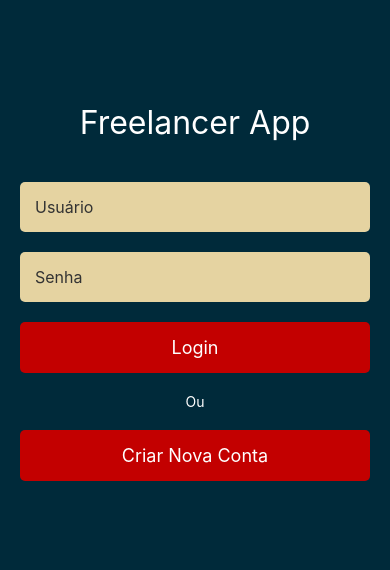
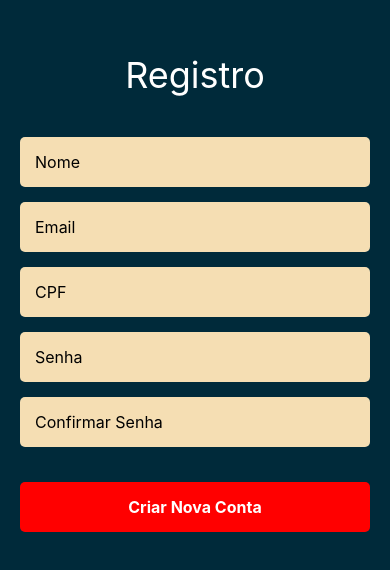
Before and after one commit to nicolasSouza2504/freelancerapp-front, a React Native app: screen /Register in a window 390 px wide. Shown: the part 130-700 px from the top of the page. Built offline with nearby package versions, Linux system fonts and the light colour scheme.

Commit message:
First screems app

```diff
--- a/src/screems/App.tsx
+++ b/src/screems/App.tsx
@@ -3,6 +3,7 @@ import {SafeAreaView, Text, TextInput} from 'react-native';
 import { NavigationContainer } from '@react-navigation/native';
 import { createNativeStackNavigator } from '@react-navigation/native-stack';
 import LoginScreen from './LoginScreen';
+import RegisterScreen from './RegisterScreen';
 
 const Stack = createNativeStackNavigator();
 
@@ -11,6 +12,7 @@ function App(): React.JSX.Element  {
     <NavigationContainer>
       <Stack.Navigator initialRouteName="Login">
         <Stack.Screen  options={{ headerShown: false }} name="Login" component={LoginScreen}/>
+        <Stack.Screen  options={{ headerShown: false }} name="Register" component={RegisterScreen}/>
       </Stack.Navigator>
     </NavigationContainer>
   );
--- a/src/screems/LoginScreen.tsx
+++ b/src/screems/LoginScreen.tsx
@@ -1,8 +1,10 @@
 import React, { useState } from 'react';
 import { View, Text, TextInput, TouchableOpacity} from 'react-native';
 import { SafeAreaView } from 'react-native-safe-area-context';
-import styles from '../styles/LoginStyle'
 import UserModel from '../models/UserModel';
+import { useNavigation } from '@react-navigation/native';
+import { StyleSheet } from "react-native";
+
 
 const LoginScreen: React.FC = () => {
 
@@ -10,6 +12,11 @@ const LoginScreen: React.FC = () => {
   const [validLogin, setValidLogin] = useState(true);
   const [textError, setErrorText] = useState('');
 
+  const navigator = useNavigation();
+
+  function handleRegister() {
+    navigator.navigate('Register');
+  }
   function handleLogin(): void {
 
     setValidLogin(validateUser());
@@ -65,7 +72,7 @@ const LoginScreen: React.FC = () => {
         <Text style={styles.separatorText}>Ou</Text>
         <View style={styles.separator} />
       </View>
-      <TouchableOpacity style={styles.registerButton}>
+      <TouchableOpacity style={styles.registerButton} onPress={handleRegister}>
         <Text style={styles.registerButtonText}>Criar Nova Conta</Text>
       </TouchableOpacity>
           {!validLogin && (
@@ -77,4 +84,77 @@ const LoginScreen: React.FC = () => {
   );
 };
 
+
+const styles =  StyleSheet.create({
+  container: {
+    flex: 1,
+    backgroundColor: '#002A3A',
+    justifyContent: 'center',
+    alignItems: 'center',
+    padding: 20,
+  },
+  title: {
+    fontSize: 32,
+    color: '#fff',
+    marginBottom: 40,
+  },
+  input: {
+    width: '100%',
+    backgroundColor: '#E5D3A1',
+    padding: 15,
+    borderRadius: 5,
+    marginBottom: 20,
+    fontSize: 16,
+    color: '#333',
+  },
+  button: {
+    width: '100%',
+    backgroundColor: '#C30000',
+    padding: 15,
+    borderRadius: 5,
+    alignItems: 'center'
+  },
+  buttonText: {
+    color: '#fff',
+    fontSize: 18,
+  },
+  separatorContainer: {
+    flexDirection: 'row',
+    alignItems: 'center',
+    marginVertical: 20,
+  },
+  separator: {
+    flex: 1,
+    height: 1,
+    backgroundColor: '#fff',
+  },
+  separatorText: {
+    marginHorizontal: 10,
+    color: '#fff',
+  },
+  registerButton: {
+    width: '100%',
+    backgroundColor: '#C30000',
+    padding: 15,
+    borderRadius: 5,
+    alignItems: 'center',
+  },
+  registerButtonText: {
+    color: '#fff',
+    fontSize: 18,
+  },
+  validationMessageContainer: {
+    width: '100%',
+    padding: 15,
+    borderRadius: 5,
+    backgroundColor: '#FFCDD2',
+    alignItems: 'center',
+    marginTop: 20,
+  },
+  validationMessageText: {
+    color: '#D32F2F',
+    fontSize: 16,
+  },
+});
+
 export default LoginScreen;
--- /dev/null
+++ b/src/screems/RegisterScreen.tsx
@@ -0,0 +1,58 @@
+import React from 'react';
+import { View, Text, TextInput, TouchableOpacity, StyleSheet } from 'react-native';
+
+const RegisterScreen: React.FC = () => {
+  return (
+    <View style={styles.container}>
+      <Text style={styles.title}>Registro</Text>
+      <TextInput style={styles.input} placeholder="Nome" placeholderTextColor="#000" />
+      <TextInput style={styles.input} placeholder="Email" placeholderTextColor="#000" keyboardType="email-address" />
+      <TextInput style={styles.input} placeholder="CPF" placeholderTextColor="#000" keyboardType="numeric" />
+      <TextInput style={styles.input} placeholder="Senha" placeholderTextColor="#000" secureTextEntry />
+      <TextInput style={styles.input} placeholder="Confirmar Senha" placeholderTextColor="#000" secureTextEntry />
+      <TouchableOpacity style={styles.button}>
+        <Text style={styles.buttonText}>Criar Nova Conta</Text>
+      </TouchableOpacity>
+    </View>
+  );
+};
+
+const styles = StyleSheet.create({
+  container: {
+    flex: 1,
+    backgroundColor: '#002A3A',
+    alignItems: 'center',
+    justifyContent: 'center',
+    padding: 20,
+  },
+  title: {
+    fontSize: 36,
+    color: '#FFF',
+    marginBottom: 40,
+  },
+  input: {
+    width: '100%',
+    backgroundColor: '#F5DEB3',
+    borderRadius: 5,
+    padding: 15,
+    marginBottom: 15,
+    fontSize: 16,
+    color: '#000',
+  },
+  button: {
+    width: '100%',
+    backgroundColor: '#FF0000',
+    borderRadius: 5,
+    padding: 15,
+    alignItems: 'center',
+    justifyContent: 'center',
+    marginTop: 20,
+  },
+  buttonText: {
+    color: '#FFF',
+    fontSize: 16,
+    fontWeight: 'bold',
+  },
+});
+
+export default RegisterScreen;
--- a/src/styles/LoginStyle.tsx
+++ /dev/null
@@ -1,76 +0,0 @@
-import React from "react";
-import { StyleSheet } from "react-native";
-
-const style =  StyleSheet.create({
-  container: {
-    flex: 1,
-    backgroundColor: '#002A3A',
-    justifyContent: 'center',
-    alignItems: 'center',
-    padding: 20,
-  },
-  title: {
-    fontSize: 32,
-    color: '#fff',
-    marginBottom: 40,
-  },
-  input: {
-    width: '100%',
-    backgroundColor: '#E5D3A1',
-    padding: 15,
-    borderRadius: 5,
-    marginBottom: 20,
-    fontSize: 16,
-    color: '#333',
-  },
-  button: {
-    width: '100%',
-    backgroundColor: '#C30000',
-    padding: 15,
-    borderRadius: 5,
-    alignItems: 'center'
-  },
-  buttonText: {
-    color: '#fff',
-    fontSize: 18,
-  },
-  separatorContainer: {
-    flexDirection: 'row',
-    alignItems: 'center',
-    marginVertical: 20,
-  },
-  separator: {
-    flex: 1,
-    height: 1,
-    backgroundColor: '#fff',
-  },
-  separatorText: {
-    marginHorizontal: 10,
-    color: '#fff',
-  },
-  registerButton: {
-    width: '100%',
-    backgroundColor: '#C30000',
-    padding: 15,
-    borderRadius: 5,
-    alignItems: 'center',
-  },
-  registerButtonText: {
-    color: '#fff',
-    fontSize: 18,
-  },
-  validationMessageContainer: {
-    width: '100%',
-    padding: 15,
-    borderRadius: 5,
-    backgroundColor: '#FFCDD2',
-    alignItems: 'center',
-    marginTop: 20,
-  },
-  validationMessageText: {
-    color: '#D32F2F',
-    fontSize: 16,
-  },
-});
-
-export default style;
```
